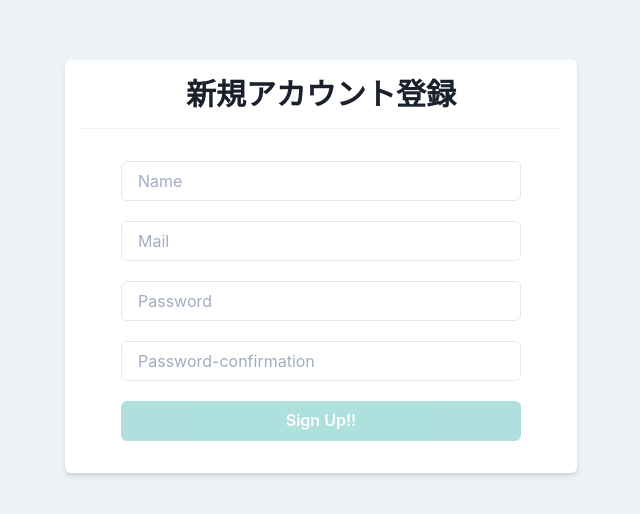
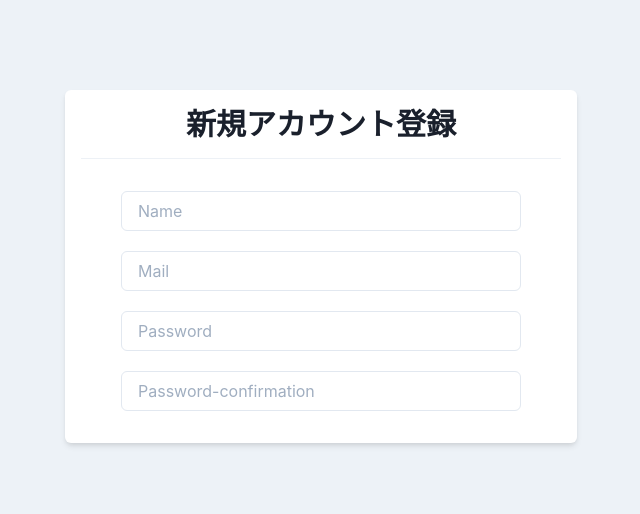
Before and after one commit to yatto17/react-rails-app_frontend-app, a React (Create React App) app in the folder react-app/: page /sign_up in a window 1280 px wide. Shown: the part 134-648 px from the top of the page, without its empty margins (319-959 px from the left). Built offline with nearby package versions, Linux system fonts and the light colour scheme.

Commit message:
import・pageの修正

```diff
--- a/react-app/src/components/pages/NewPost.tsx
+++ b/react-app/src/components/pages/NewPost.tsx
@@ -1,5 +1,5 @@
 import { ChangeEvent, FC, memo, useState } from "react";
-import { Box, Flex, Stack } from "@chakra-ui/layout";
+import { Flex, Stack } from "@chakra-ui/layout";
 import { Input } from "@chakra-ui/input";
 import { PrimaryButton } from "components/atoms/button/PrimaryButton";
 import { Textarea } from "@chakra-ui/textarea";
--- a/react-app/src/components/pages/SignUp.tsx
+++ b/react-app/src/components/pages/SignUp.tsx
@@ -2,11 +2,11 @@ import { ChangeEvent, FC, memo, useState } from "react";
 import { Input } from "@chakra-ui/input";
 import { Box, Divider, Flex, Heading, Stack } from "@chakra-ui/layout";
 
-import { PrimaryButton } from "components/atoms/button/PrimaryButton";
-import { useAuth } from "hooks/useAuth";
+// import { PrimaryButton } from "components/atoms/button/PrimaryButton";
+// import { useAuth } from "hooks/useAuth";
 
 export const SignUp: FC = memo(() => {
-  const { signUp, loading } = useAuth();
+  // const { signUp, loading } = useAuth();
 
   const [userName, setUserName] = useState<string>("");
   const [userMail, setUserMail] = useState<string>("");
@@ -18,7 +18,7 @@ export const SignUp: FC = memo(() => {
   const onChangeUserPassword = (e: ChangeEvent<HTMLInputElement>) => setUserPassword(e.target.value);
   const onChangeUserPasswordConfirmation = (e: ChangeEvent<HTMLInputElement>) => setUserPasswordConfirmation(e.target.value);
 
-  const onClickSignUp = () => signUp(userName, userMail, userPassword, userPasswordConfirmation);
+  // const onClickSignUp = () => signUp(userName, userMail, userPassword, userPasswordConfirmation);
 
   return (
     <Flex align="center" justify="center" height="100vh">
@@ -32,13 +32,13 @@ export const SignUp: FC = memo(() => {
           <Input placeholder="Mail" value={userMail} onChange={onChangeUserMail} />
           <Input placeholder="Password" value={userPassword} onChange={onChangeUserPassword} />
           <Input placeholder="Password-confirmation" value={userPasswordConfirmation} onChange={onChangeUserPasswordConfirmation} />
-          <PrimaryButton
-            onClick={onClickSignUp}
-            loading={loading}
+          {/* <PrimaryButton
+            // onClick={onClickSignUp}
+            // loading={loading}
             disabled={userName === "" || userMail === "" || userPassword === "" || userPasswordConfirmation === ""}
           >
             Sign Up!!
-          </PrimaryButton>
+          </PrimaryButton> */}
         </Stack>
       </Box>
     </Flex>
```
